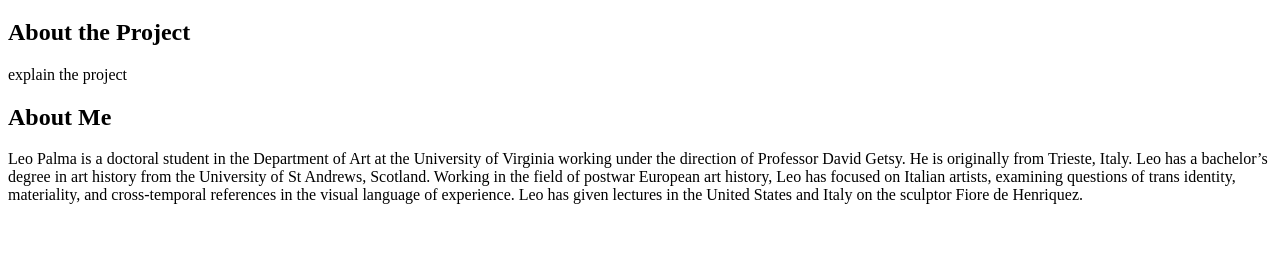
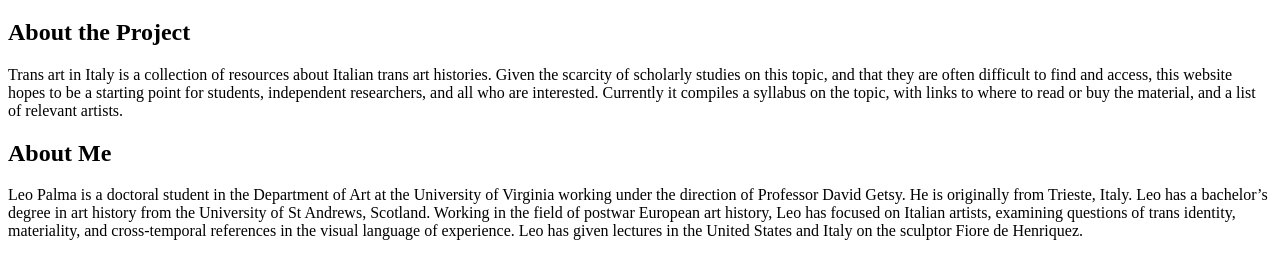
Before and after one commit to leoopalma/leoopalma.github.io, a plain HTML site: page project-prototype/about.html in a window 1280 px wide. Shown: the part 159-438 px from the top of the page. Drawn offline with Linux system fonts and the light colour scheme.

Commit message:
about project section git status

```diff
--- a/project-prototype/about.html
+++ b/project-prototype/about.html
@@ -18,7 +18,7 @@
 <main>
     <h1>About</h1>
     <h2>About the Project</h2>
-    <p>explain the project</p>
+    <p>Trans art in Italy is a collection of resources about Italian trans art histories. Given the scarcity of scholarly studies on this topic, and that they are often difficult to find and access, this website hopes to be a starting point for students, independent researchers, and all who are interested. Currently it compiles a syllabus on the topic, with links to where to read or buy the material, and a list of relevant artists. </p>
     <h2>About Me</h2>
     <p>Leo Palma is a doctoral student in the Department of Art at the University of Virginia working under the direction of Professor David Getsy. He is originally from Trieste, Italy. Leo has a bachelor’s degree in art history from the University of St Andrews, Scotland. Working in the field of postwar European art history, Leo has focused on Italian artists, examining questions of trans identity, materiality, and cross-temporal references in the visual language of experience. Leo has given lectures in the United States and Italy on the sculptor Fiore de Henriquez.</p>
 </main>
```
